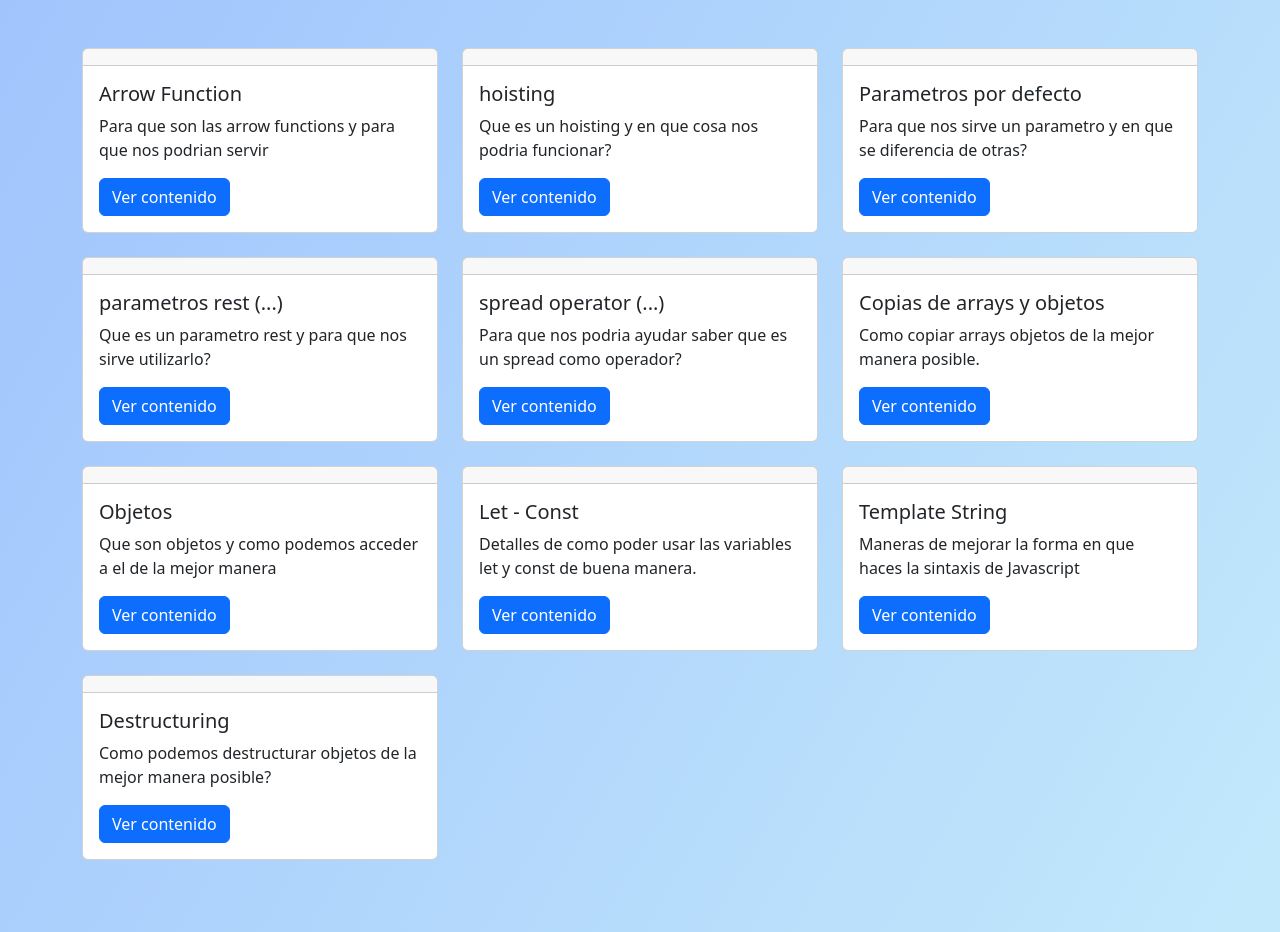
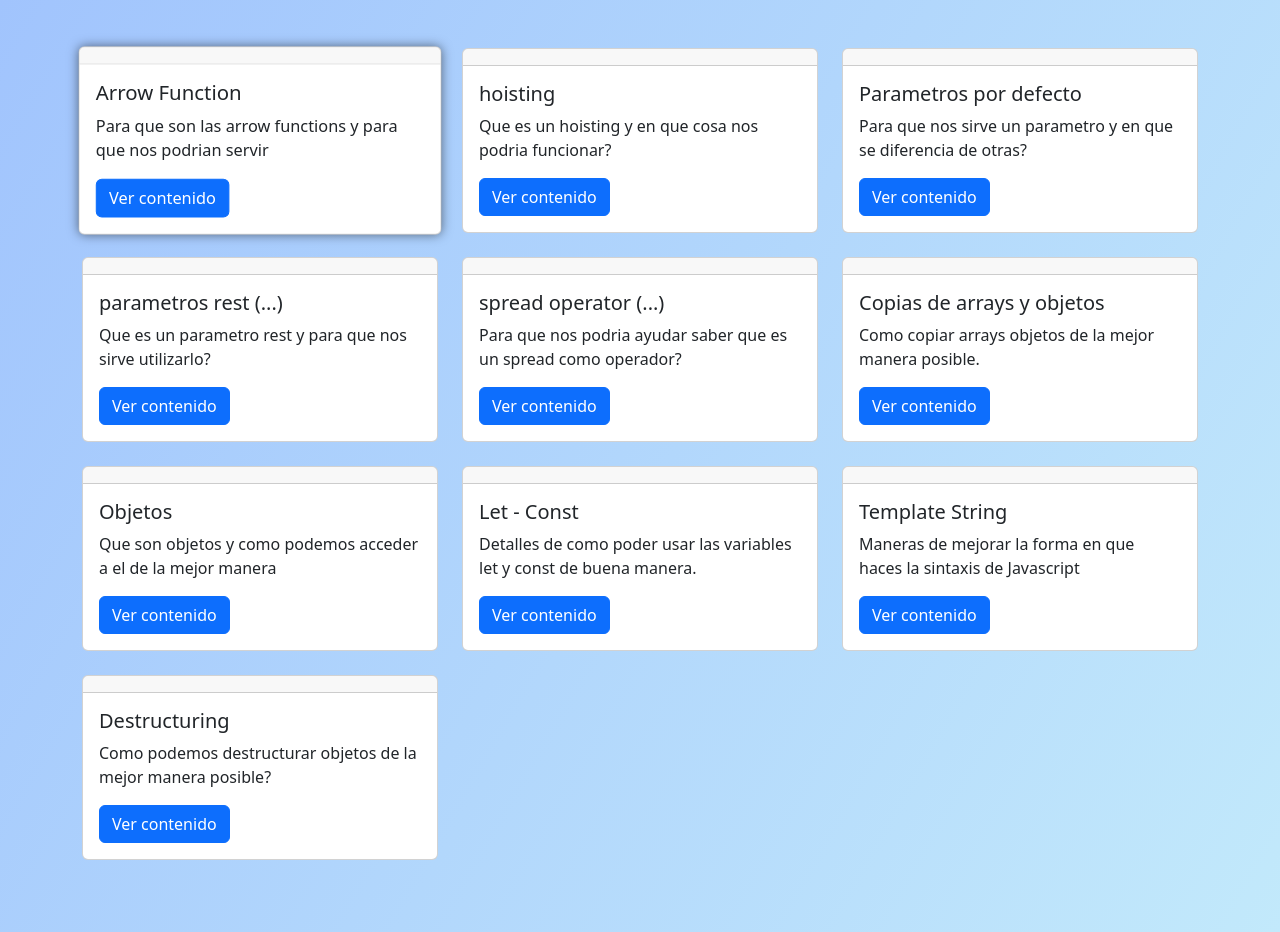
Before and after one commit to Room409/Javascript, a plain HTML site: page index.html in a window 1280 px wide. In both pictures the pointer is over the element 260 px from the left and 140 px from the top of the page. Drawn offline with nearby package versions, Linux system fonts and the light colour scheme.

Commit message:
card hover

```diff
--- a/styles.css
+++ b/styles.css
@@ -5,3 +5,11 @@ body{
 code{
     white-space: pre-line;
 }
+
+.card:hover{
+    cursor: pointer;
+    box-shadow: 0 0 10px 0 rgba(0, 0, 0, 0.5);
+    transition: 0.3s;
+    transform: scale(1.02);
+
+}
```
Also changed, not shown: TemplateString.html (+1 -1 lines).
